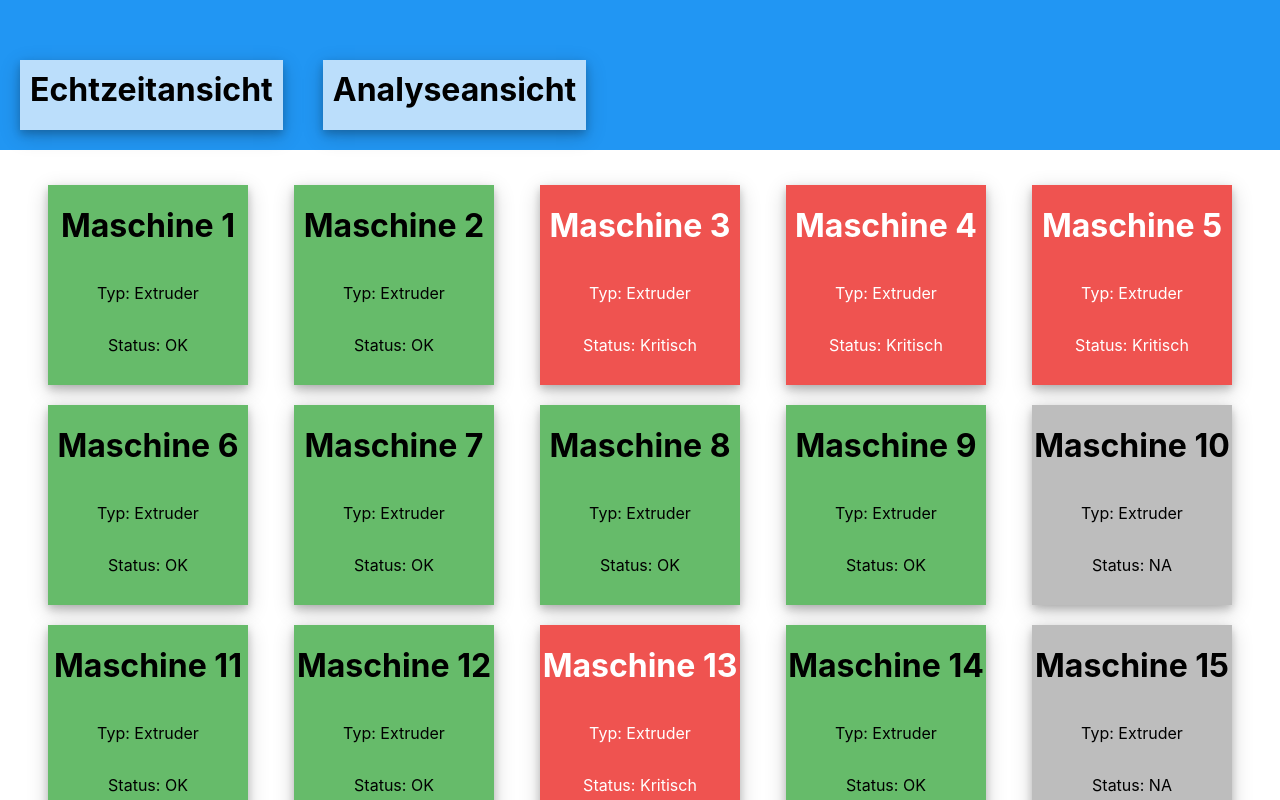
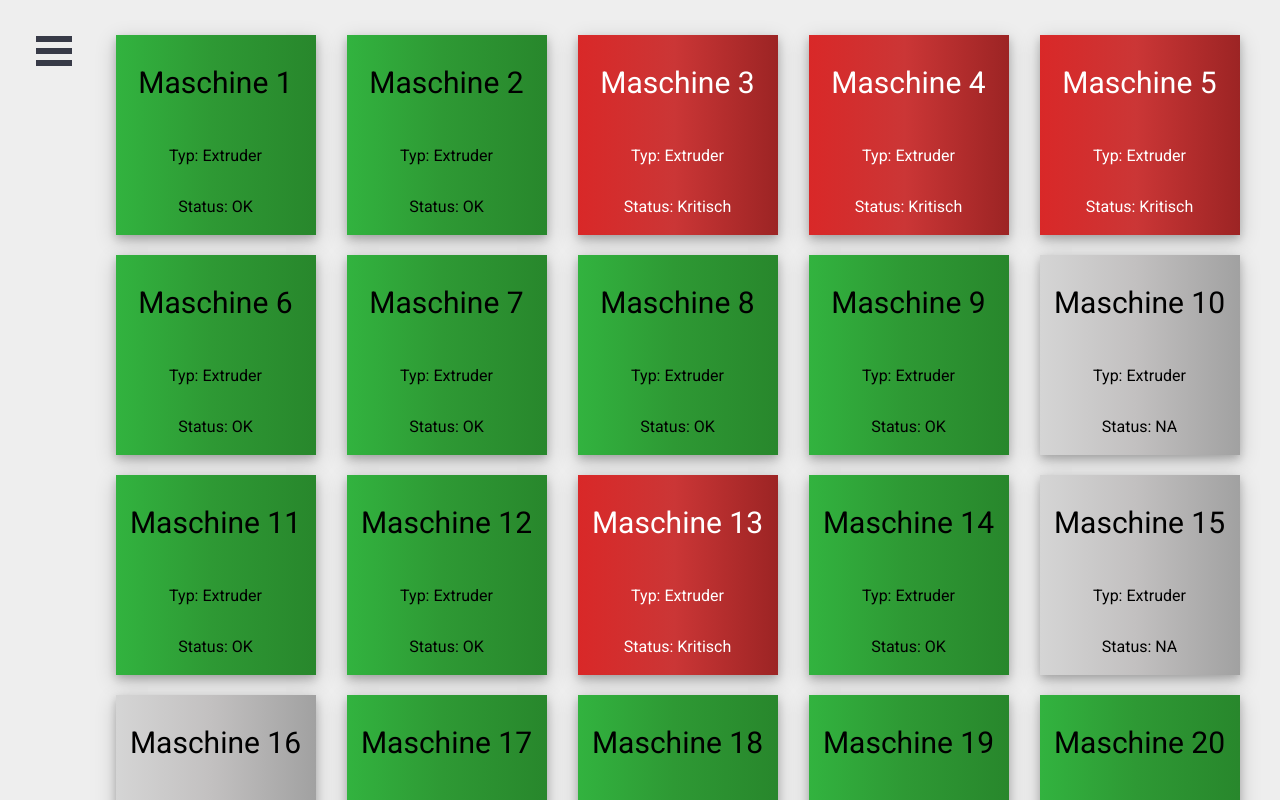
Before and after one commit to mattrudin/IUBH_Dashboard, a React (Create React App) app: page / in a window 1280 px wide. Shown: the top 800 px of the page. Built offline with nearby package versions, Linux system fonts and the light colour scheme.

Commit message:
Updated layout and css

```diff
--- a/package.json
+++ b/package.json
@@ -4,6 +4,7 @@
   "private": true,
   "dependencies": {
     "react": "^16.5.2",
+    "react-burger-menu": "^2.5.4",
     "react-dom": "^16.5.2",
     "react-scripts": "2.0.5"
   },
--- a/public/index.html
+++ b/public/index.html
@@ -1,10 +1,11 @@
 <!DOCTYPE html>
 <html lang="en">
+
 <head>
   <meta charset="utf-8">
-    <link rel="shortcut icon" href="%PUBLIC_URL%/favicon.ico">
   <meta name="viewport" content="width=device-width, initial-scale=1, shrink-to-fit=no">
   <meta name="theme-color" content="#000000">
+  <link rel="stylesheet" href="https://fonts.googleapis.com/css?family=Roboto:300,400,500">
   <!--
       manifest.json provides metadata used when your web app is added to the
       homescreen on Android. See https://developers.google.com/web/fundamentals/web-app-manifest/
@@ -21,6 +22,7 @@
     -->
   <title>React App</title>
 </head>
+
 <body>
   <noscript>
     You need to enable JavaScript to run this app.
@@ -37,4 +39,5 @@
       To create a production bundle, use `npm run build` or `yarn build`.
     -->
 </body>
+
 </html>
--- a/src/App.js
+++ b/src/App.js
@@ -11,7 +11,6 @@ class App extends Component {
         <Navbar />
         <div className="main-view">
           <RealtimeView />
-          <AnalysisView />
         </div>
       </div>
     );
--- /dev/null
+++ b/src/components/Navbar/Menu.css
@@ -0,0 +1,91 @@
+/* Position and sizing of burger button */
+element.style {
+    height: 60%;
+}
+
+.bm-burger-button {
+    position: fixed;
+    width: 36px;
+    height: 30px;
+    left: 36px;
+    top: 36px;
+}
+
+/* Color/shape of burger icon bars */
+.bm-burger-bars {
+    background: #373a47;
+}
+
+/* Position and sizing of clickable cross button */
+.bm-cross-button {
+    height: 24px;
+    width: 24px;
+}
+
+/* Color/shape of close button cross */
+.bm-cross {
+    background: #bdc3c7;
+}
+
+/* General sidebar styles */
+.bm-menu {
+    background: #373a47;
+    padding: 2.5em 1.5em 0;
+    font-size: 1.15em;
+}
+
+/* Morph shape necessary with bubble or elastic */
+.bm-morph-shape {
+    fill: #373a47;
+}
+
+/* Wrapper for item list */
+.bm-item-list {
+    color: #b8b7ad;
+    padding: 0.8em;
+    height: 50% !important;
+}
+
+/* Individual item */
+.bm-item {
+    display: inline-block;
+}
+
+/* Styling of overlay */
+.bm-overlay {
+    background: rgba(0, 0, 0, 0.3);
+}
+
+h1 {
+    color: white;
+}
+
+em {
+    color: white;
+    margin-bottom: 50px;
+}
+
+
+a {
+    padding: 10px;
+    margin: 2px;
+}
+
+/* unvisited link */
+a:link {
+    color: #b8b7ad;
+    text-decoration: none;
+}
+
+/* visited link */
+a:visited {
+    color: #b8b7ad;
+    text-decoration: none;
+}
+
+/* mouse over link */
+a:hover {
+    color: white;
+    background: #00acc1;
+    border-radius: 5px;
+}
--- a/src/components/Navbar/Navbar.js
+++ b/src/components/Navbar/Navbar.js
@@ -1,4 +1,4 @@
-import React from 'react';
+/* import React from 'react';
 import './Navbar.css';
 
 function Navbar() {
@@ -11,3 +11,65 @@ function Navbar() {
 }
 
 export default Navbar;
+ */
+import React from 'react';
+import { slide as Menu } from 'react-burger-menu'
+import './Menu.css';
+
+/* const styles = {
+  bmBurgerButton: {
+    position: 'fixed',
+    width: '36px',
+    height: '30px',
+    left: '36px',
+    top: '36px'
+  },
+  bmBurgerBars: {
+    background: '#373a47'
+  },
+  bmCrossButton: {
+    height: '24px',
+    width: '24px'
+  },
+  bmCross: {
+    background: '#bdc3c7'
+  },
+  bmMenu: {
+    background: '#31302f',
+    font: 'black',
+    padding: '2.5em 1.5em 0',
+    fontSize: '1.15em'
+  },
+  bmMorphShape: {
+    fill: '#373a47'
+  },
+  bmItemList: {
+    color: '#b8b7ad',
+    padding: '0.8em',
+    height: '50%'
+  },
+  bmItem: {
+    display: 'inline-block'
+  },
+  bmOverlay: {
+    background: 'rgba(0, 0, 0, 0.3)'
+  }
+} */
+class Navbar extends React.Component {
+
+  showSettings (event) {
+    event.preventDefault();
+  }
+
+  render () {
+    return (
+      <Menu /* styles={ styles } */>
+        <h1>RotorWind GmbH</h1>
+        <em>Uns bewegt nicht nur der Wind</em>
+        <a id="echtzeit" className="menu-item" href="/">Echtzeitansicht</a>
+        <a id="analyse" className="menu-item" href="/analyse">Analyseansicht</a>
+      </Menu>
+    );
+  }
+}
+export default Navbar;
--- a/src/components/RealtimeView/RealtimeView.css
+++ b/src/components/RealtimeView/RealtimeView.css
@@ -1,8 +1,10 @@
 .machine-view {
+    font-family: 'Roboto';
     display: flex;
     justify-content: space-around;
     flex-wrap: wrap;
     align-items: flex-start;
     padding: 25px;
-    margin-top: 150px;
+    padding-left: 100px;
+    background: #eeeeee;
 }
--- a/src/components/RealtimeViewMachine/RealtimeViewMachine.css
+++ b/src/components/RealtimeViewMachine/RealtimeViewMachine.css
@@ -7,16 +7,23 @@
     box-shadow: 0 4px 8px 0 rgba(0, 0, 0, 0.2), 0 6px 20px 0 rgba(0, 0, 0, 0.19);
 }
 
+.title {
+    font-size: 30px;
+}
+
 .machine-ok {
-    background: #66BB6A;
+    background: rgb(50, 179, 63);
+    background: linear-gradient(90deg, rgba(50, 179, 63, 1) 0%, rgba(46, 153, 52, 1) 48%, rgba(40, 135, 44, 1) 100%);
 }
 
 .machine-na {
-    background: #BDBDBD;
+    background: rgb(213, 213, 213);
+    background: linear-gradient(90deg, rgba(213, 213, 213, 1) 0%, rgba(194, 192, 192, 1) 48%, rgba(161, 161, 161, 1) 100%);
 
 }
 
 .machine-critical {
     color: white;
-    background: #EF5350;
+    background: rgb(217, 40, 40);
+    background: linear-gradient(90deg, rgba(217, 40, 40, 1) 0%, rgba(203, 54, 54, 1) 48%, rgba(156, 36, 36, 1) 100%);
 }
--- a/src/components/RealtimeViewMachine/RealtimeViewMachine.js
+++ b/src/components/RealtimeViewMachine/RealtimeViewMachine.js
@@ -10,7 +10,7 @@ function RealtimeViewMachine(props) {
         : 'machine-critical';
   return (
     <div className={`machine ${status}`}>
-      <h1>{props.title}</h1>
+      <p className={'title'} >{props.title}</p>
       <p>Typ: {props.type}</p>
       <p>Status: {props.status}</p>
     </div>
--- a/src/index.css
+++ b/src/index.css
@@ -9,6 +9,6 @@ body {
 }
 
 code {
-  font-family: source-code-pro, Menlo, Monaco, Consolas, "Courier New",
+  font-family: Roboto, source-code-pro, Menlo, Monaco, Consolas, "Courier New",
     monospace;
 }
```
Also changed, not shown: 1 other file (tests, documents, lock files or other folders). Lines whose indentation alone changed are shown as unchanged.
